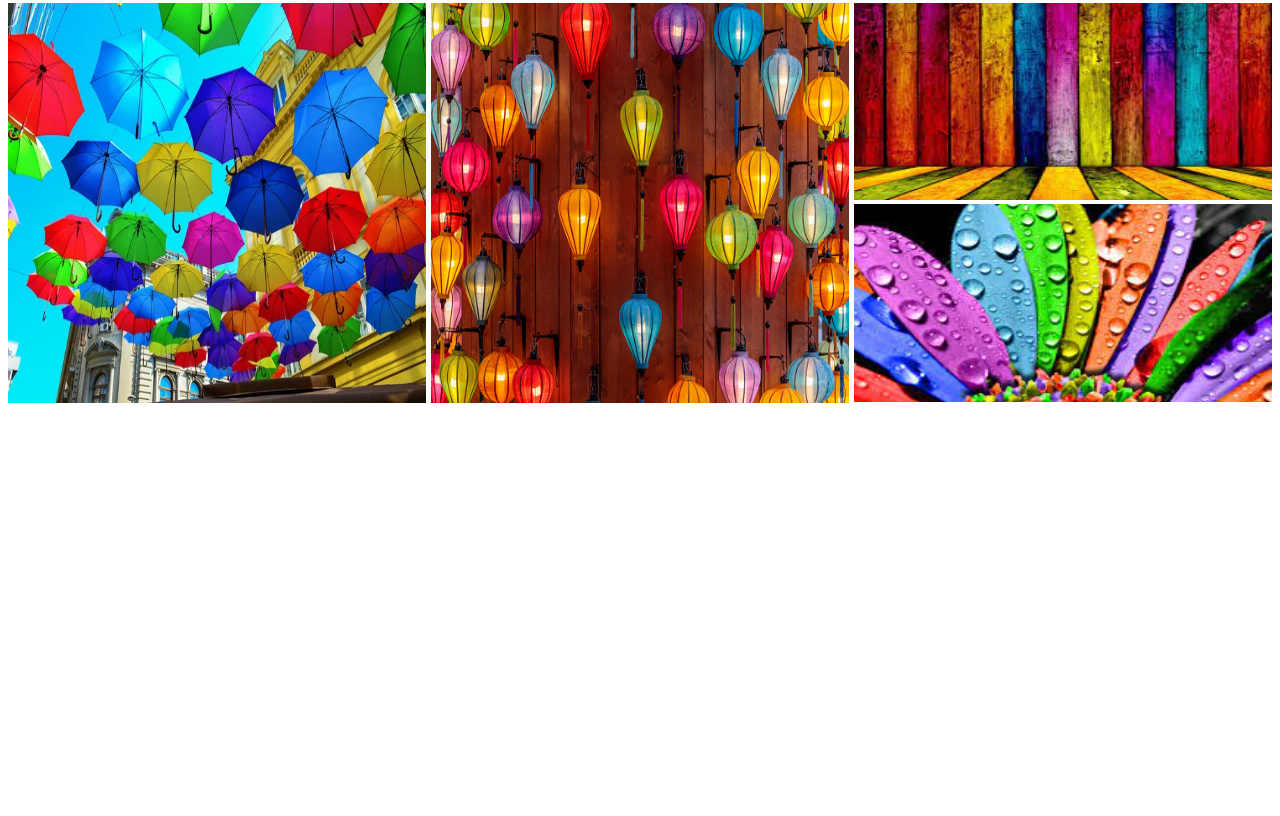
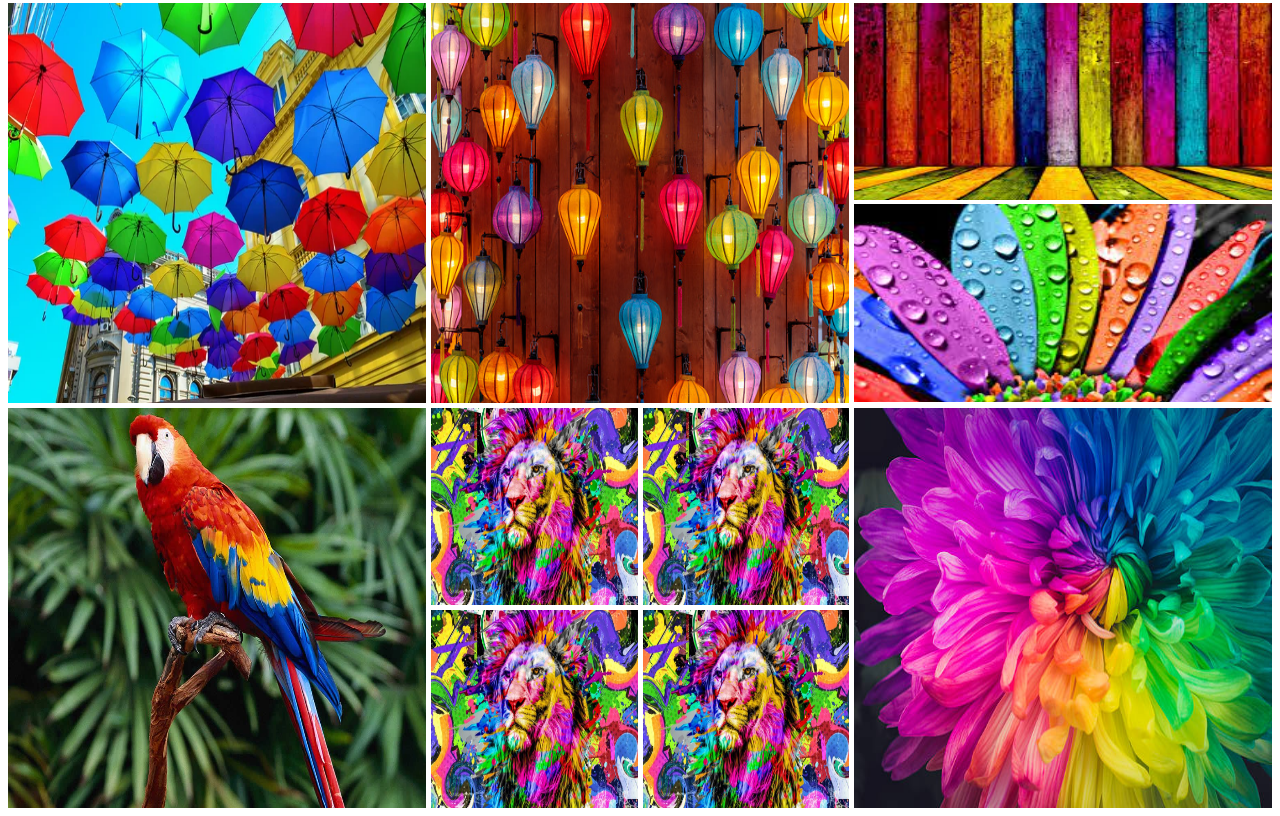
Before and after one commit to hkhridoy17/simple-responsive-design, a plain HTML site: page index.html in a window 1280 px wide. Shown: the part 482-1298 px from the top of the page. Before the commit the page ends 893 px from the top, so only its background shows below. Drawn offline with Linux system fonts and the light colour scheme.

Commit message:
third row added

```diff
--- a/index.html
+++ b/index.html
@@ -27,6 +27,20 @@
             <img src="images/E.jpg" alt="" />
           </div>
         </div>
+        <div class="row">
+          <div>
+            <img src="images/F.jpg" alt="" />
+          </div>
+          <div class="square-collage">
+            <img src="images/G.jpg" alt="" />
+            <img src="images/G.jpg" alt="" />
+            <img src="images/G.jpg" alt="" />
+            <img src="images/G.jpg" alt="" />
+          </div>
+          <div>
+            <img src="images/H.jpg" alt="" />
+          </div>
+        </div>
       </section>
     </main>
     <footer></footer>
--- a/style.css
+++ b/style.css
@@ -21,3 +21,9 @@ img {
 .vertical-collage img {
   height: calc((100% - 5px) / 2);
 }
+
+.square-collage {
+  display: grid;
+  grid-template-columns: repeat(2, 1fr);
+  gap: 5px;
+}
```
